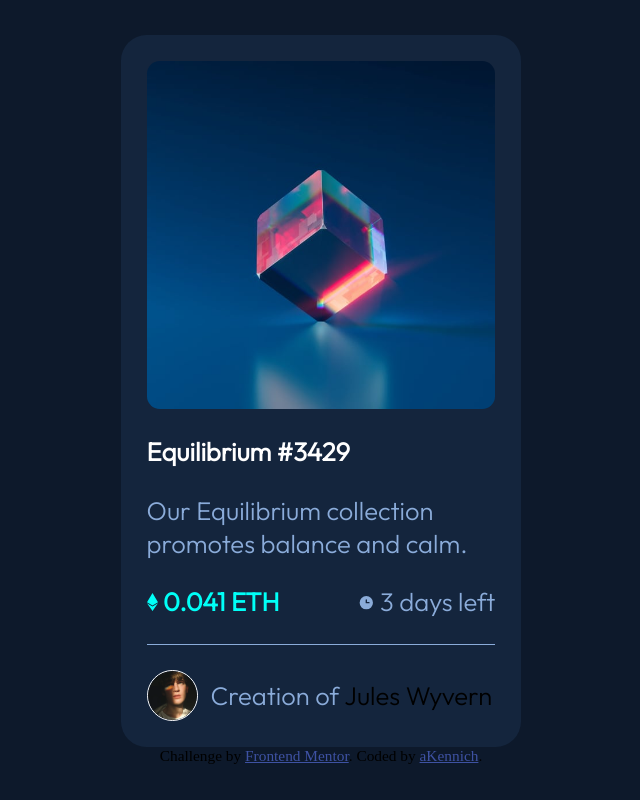
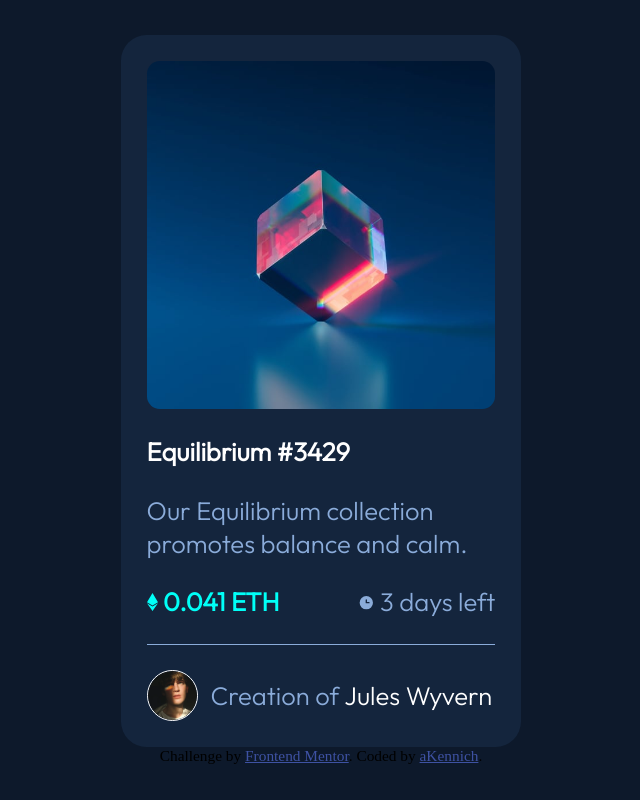
Before and after one commit to akennich/akennich-nft-preview-card-component-main, a plain HTML site: page index.html in a window 1280 px wide. Shown: the whole page, without its empty margins (319-959 px from the left). Drawn offline with Linux system fonts and the light colour scheme.

Commit message:
Update index.html

```diff
--- a/index.html
+++ b/index.html
@@ -30,7 +30,7 @@
   </div>
   <div class="creator">
     <img id="avatar" src="./images/image-avatar.png" alt="">
-    <p id="jules"> <span id="creat">Creation of</span> <span class="cyan">Jules Wyvern</span>  </p>
+    <p id="jules"> <span id="creat">Creation of</span> <span class="cyan white">Jules Wyvern</span>  </p>
   </div>
   </div>
 
```
